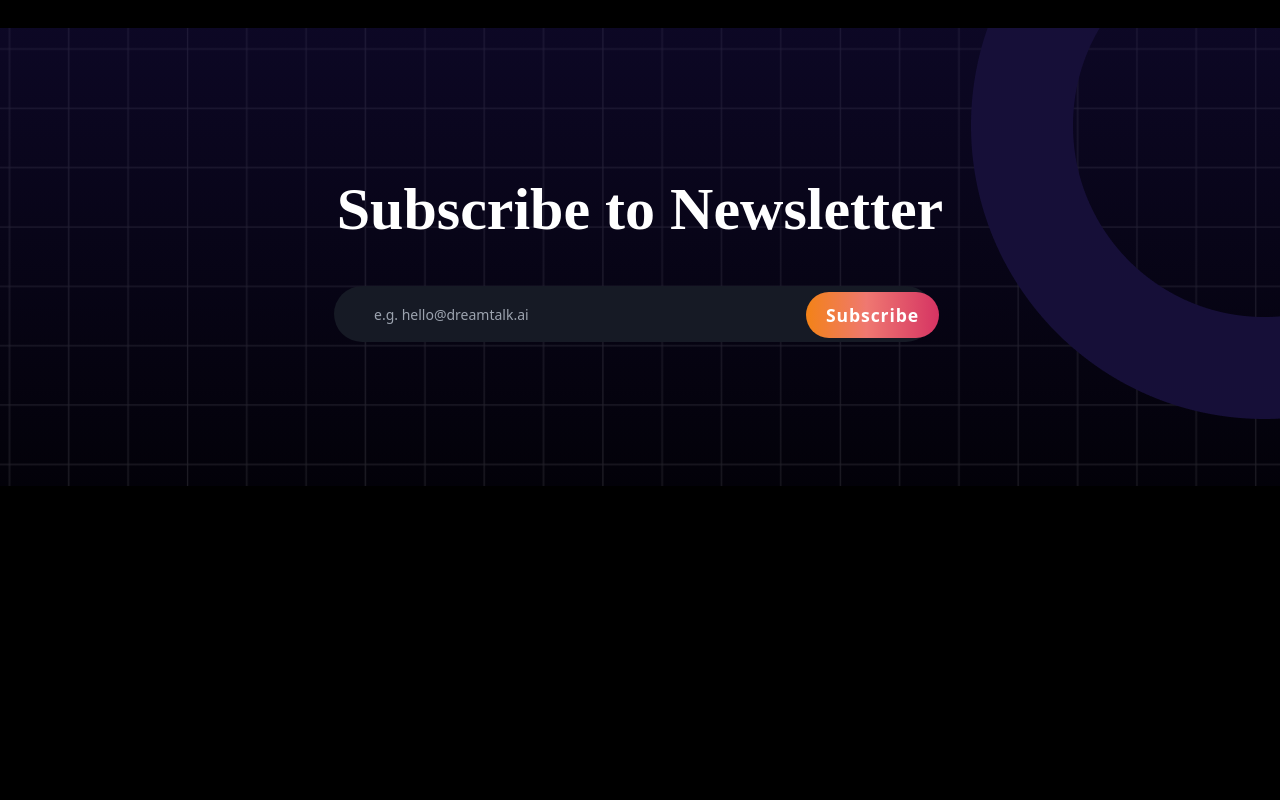
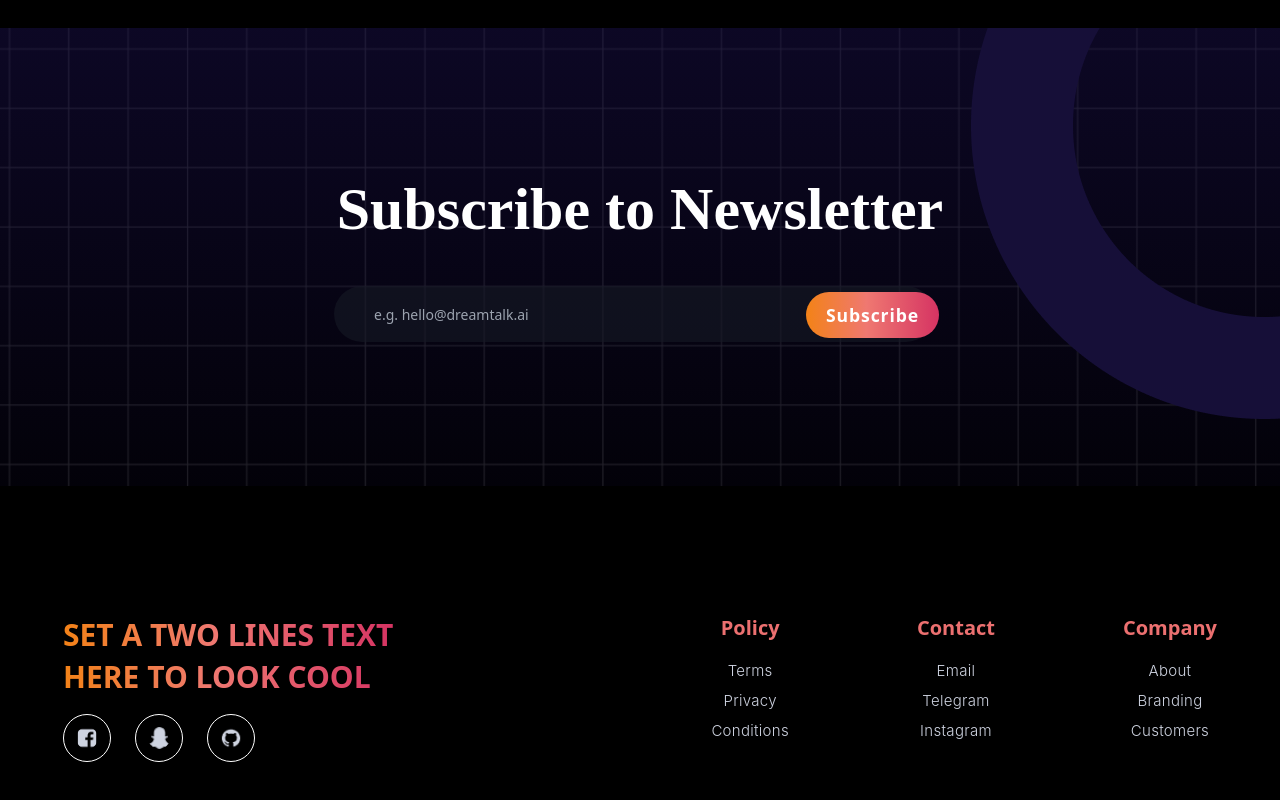
Before and after one commit to babulakterfsd/DreamTalk, a Next.js app: page / in a window 1280 px wide. Shown: the part 4179-4979 px from the top of the page. Before the commit the page ends 4665 px from the top, so only its background shows below. Built offline with nearby package versions, Linux system fonts and the light colour scheme.

Commit message:
footer completed for desktop.

```diff
--- a/src/app/page.tsx
+++ b/src/app/page.tsx
@@ -2,6 +2,7 @@
 
 import Analytics from '@/components/ui/Analytics';
 import Features from '@/components/ui/Features';
+import Footer from '@/components/ui/Footer';
 import Hero from '@/components/ui/Hero';
 import Monetize from '@/components/ui/Monetize';
 import Newsletter from '@/components/ui/Newsletter';
@@ -23,6 +24,7 @@ export default function Home() {
       <Monetize />
       <Analytics />
       <Newsletter />
+      <Footer />
     </>
   );
 }
--- /dev/null
+++ b/src/components/ui/Footer.tsx
@@ -0,0 +1,95 @@
+import Image from 'next/image';
+import tumbler from '../../../public/assets/images/Vector.png';
+import fb from '../../../public/assets/images/u_facebook.png';
+import github from '../../../public/assets/images/u_github.png';
+
+const Footer = () => {
+  return (
+    <div className="lg:pt-32 lg:pb-16">
+      <div className="main-container">
+        <div className="footercontainer flex">
+          <div className="leftpart lg:mr-auto">
+            <h3 className="gradientText lg:text-3xl lg:leading-[42px] lg:font-black">
+              SET A TWO LINES TEXT <br />
+              HERE TO LOOK COOL
+            </h3>
+            <div className="socialicons lg:mt-4 flex gap-x-6">
+              <Image
+                src={fb}
+                alt="fb"
+                className="border border-white p-3 rounded-full h-12 w-12"
+              />
+              <Image
+                src={tumbler}
+                alt="fb"
+                className="border border-white p-3 rounded-full h-12 w-12"
+              />
+              <Image
+                src={github}
+                alt="fb"
+                className="border border-white p-3 rounded-full h-12 w-12"
+              />
+            </div>
+          </div>
+          <div className="rightpart">
+            <div className="flex justify-center items-center gap-x-16 md:gap-x-32">
+              {/* policy */}
+              <div className="grid-cols-1 lg:grid-cols-3">
+                <h6 className="text-center mb-2 lg:mb-5 text-xl font-[700] text-[rgba(236,112,112,1)]">
+                  Policy
+                </h6>
+                <div className="flex flex-col gap-y-1.5 md:gap-y-3 text-center text-sm">
+                  <span className="font-light leading-[18px] tracking-[.02em] font-inter text-[rgba(206,211,224,1)] text-[15px]">
+                    Terms
+                  </span>
+                  <span className="font-light leading-[18px] tracking-[.02em] font-inter text-[rgba(206,211,224,1)] text-[15px]">
+                    Privacy
+                  </span>
+                  <span className="font-light leading-[18px] tracking-[.02em] font-inter text-[rgba(206,211,224,1)] text-[15px]">
+                    Conditions
+                  </span>
+                </div>
+              </div>
+              {/* policy */}
+              <div className="grid-cols-1 lg:grid-cols-3">
+                <h6 className="text-center mb-2 lg:mb-5 text-xl font-[700] text-[rgba(236,112,112,1)]">
+                  Contact
+                </h6>
+                <div className="flex flex-col gap-y-1.5 md:gap-y-3 text-center text-sm">
+                  <span className="font-light leading-[18px] tracking-[.02em] font-inter text-[rgba(206,211,224,1)] text-[15px]">
+                    Email
+                  </span>
+                  <span className="font-light leading-[18px] tracking-[.02em] font-inter text-[rgba(206,211,224,1)] text-[15px]">
+                    Telegram
+                  </span>
+                  <span className="font-light leading-[18px] tracking-[.02em] font-inter text-[rgba(206,211,224,1)] text-[15px]">
+                    Instagram
+                  </span>
+                </div>
+              </div>
+              {/* policy */}
+              <div className="grid-cols-1 lg:grid-cols-3">
+                <h6 className="text-center mb-2 lg:mb-5 text-xl font-[700] text-[rgba(236,112,112,1)]">
+                  Company
+                </h6>
+                <div className="flex flex-col gap-y-1.5 md:gap-y-3 text-center text-sm">
+                  <span className="font-light leading-[18px] tracking-[.02em] font-inter text-[rgba(206,211,224,1)] text-[15px]">
+                    About
+                  </span>
+                  <span className="font-light leading-[18px] tracking-[.02em] font-inter text-[rgba(206,211,224,1)] text-[15px]">
+                    Branding
+                  </span>
+                  <span className="font-light leading-[18px] tracking-[.02em] font-inter text-[rgba(206,211,224,1)] text-[15px]">
+                    Customers
+                  </span>
+                </div>
+              </div>
+            </div>
+          </div>
+        </div>
+      </div>
+    </div>
+  );
+};
+
+export default Footer;
--- a/src/components/ui/Monetize.tsx
+++ b/src/components/ui/Monetize.tsx
@@ -26,8 +26,8 @@ const Monetize = () => {
             alt="monetize"
             className="lg:absolute -top-24 -left-40"
           />
-          <div className="textcontainer ">
-            <p className="lg:mb-14 lg:w-[400px]">
+          <div className="textcontainer text-left">
+            <p className="lg:mb-14 lg:w-[400px] lg:text-xl">
               Monetize your fanbase with our AI chatbot on Telegram designed for
               Instagram influencers. Connect with fans like never before and
               offer premium content, while also selling physical and digital
--- a/src/components/ui/Newsletter.tsx
+++ b/src/components/ui/Newsletter.tsx
@@ -14,7 +14,7 @@ const Newsletter = () => {
           <form className="relative">
             <input
               type="email"
-              className="lg:w-[600px] h-14 pl-10 text-sm border rounded-full bg-[#161a25] border-none focus:outline-none lg:-ml-3 "
+              className="lg:w-[600px] h-14 pl-10 text-sm border rounded-full bg-[#161a25] border-none focus:outline-none lg:-ml-3 bg-opacity-60"
               placeholder="e.g. hello@dreamtalk.ai"
               required
             />
```
